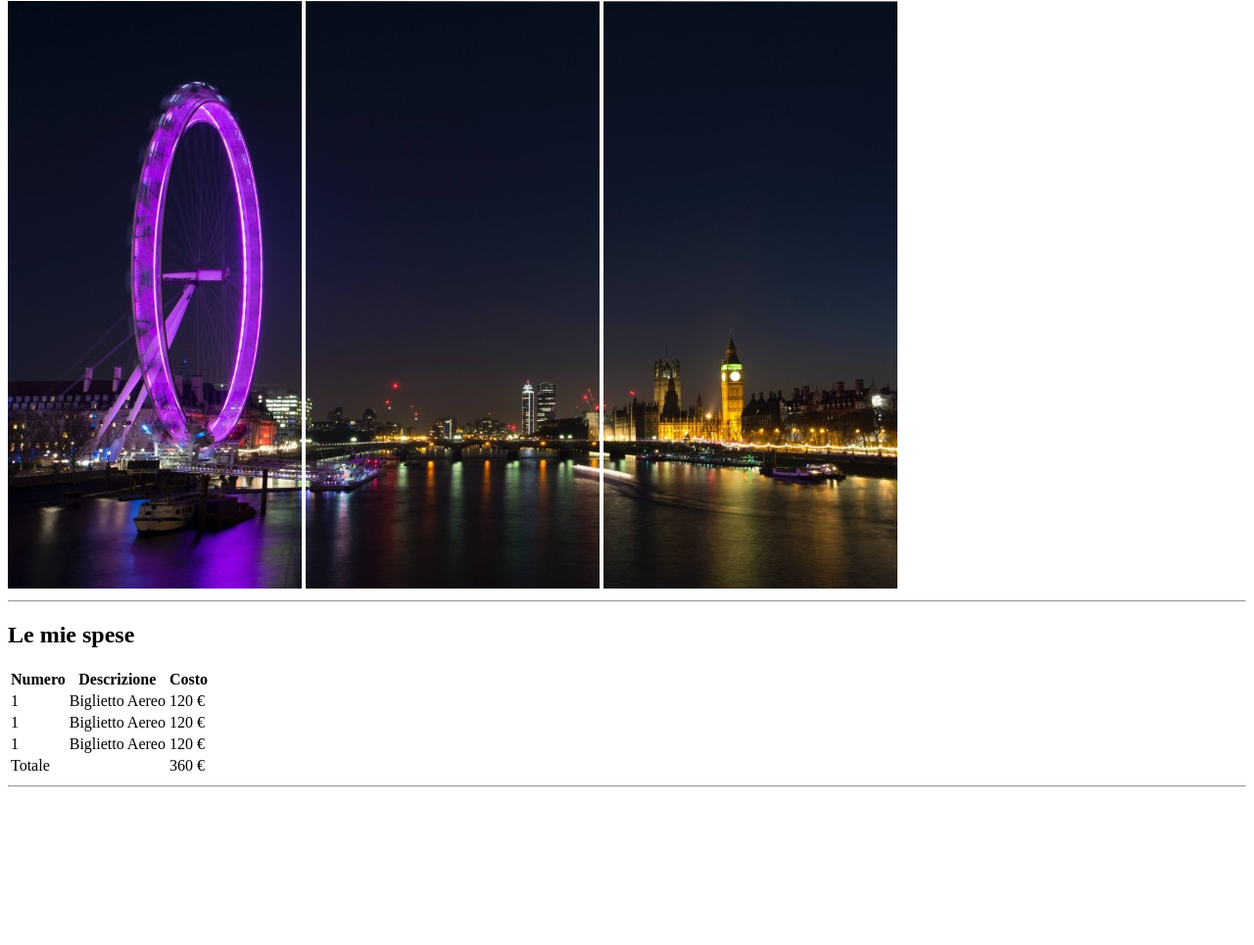
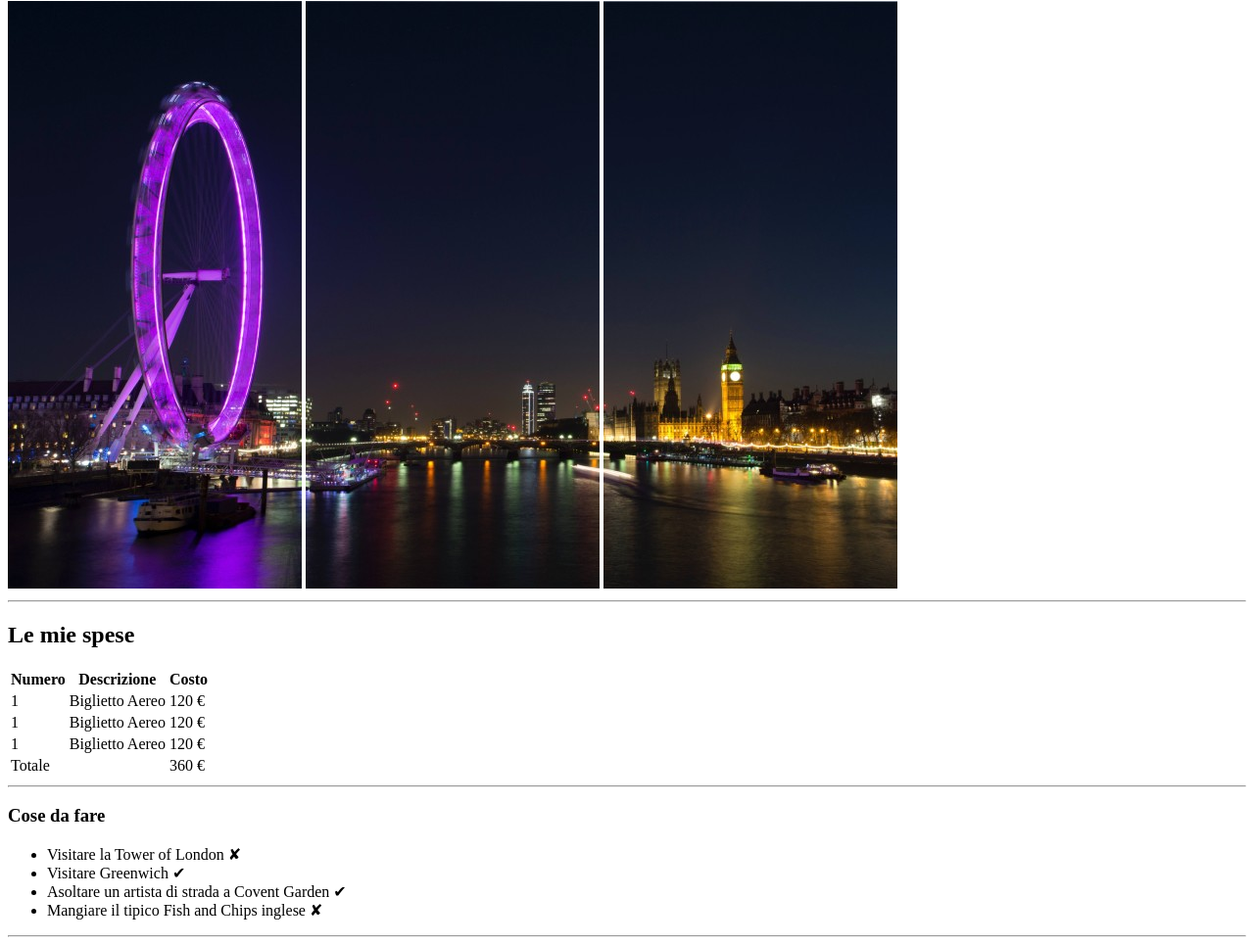
Before and after one commit to catalin-ciocan/html-london-trip, a plain HTML site: page index.html in a window 1280 px wide. Shown: the part 79-1044 px from the top of the page at 98% size. Before the commit the page ends 891 px from the top, so only its background shows below. Drawn offline with Linux system fonts and the light colour scheme.

Commit message:
[Update] Second Section

```diff
--- a/index.html
+++ b/index.html
@@ -82,6 +82,23 @@
     </section>
     <!-- /Prima Sezione -->
 
+    <!-- Seconda Sezione -->
+    <section>
+
+      <h3>Cose da fare</h3>
+
+      <ul>
+        <li>Visitare la Tower of London &#10008;</li>
+        <li>Visitare Greenwich &#10004;</li>
+        <li>Asoltare un artista di strada a Covent Garden &#10004;</li>
+        <li>Mangiare il tipico Fish and Chips inglese &#10008;</li>
+      </ul>
+
+      <hr>
+
+    </section>
+    <!-- /Seconda Sezione -->
+
 
   </Main>
   <!-- /Main -->
```
